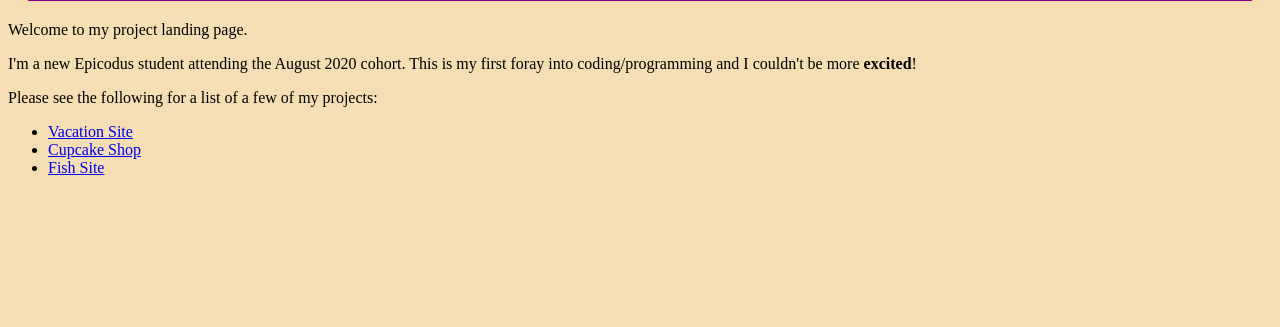
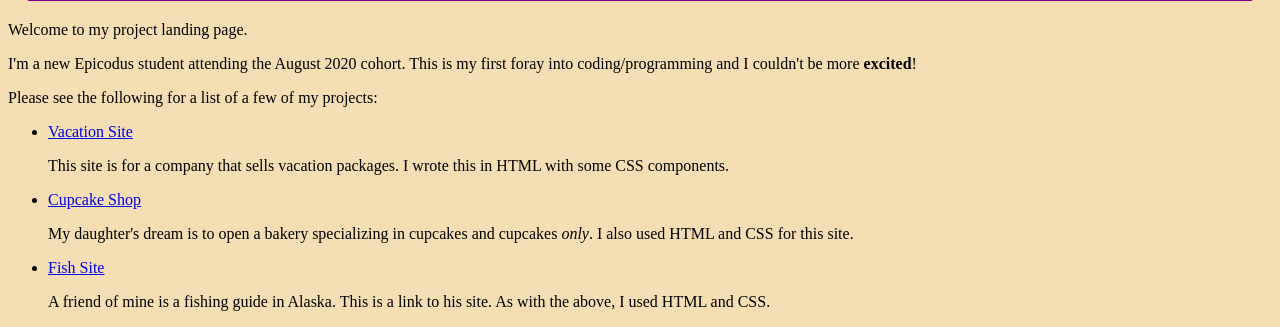
Before and after one commit to kolmansoifer/Portfolio-Landing-Page, a plain HTML site: page index.html in a window 1280 px wide. Shown: the part 527-854 px from the top of the page. Before the commit the page ends 800 px from the top, so only its background shows below. Drawn offline with Linux system fonts and the light colour scheme.

Commit message:
Adds descriptors for the links in my ul

```diff
--- a/index.html
+++ b/index.html
@@ -17,8 +17,11 @@
   <p>Please see the following for a list of a few of my projects:</p>
     <ul>
       <li><a href="https://github.com/kolmansoifer/vacation-site">Vacation Site</a></li>
+      <p>This site is for a company that sells vacation packages.  I wrote this in HTML with some CSS components.</p>
       <li><a href="https://github.com/kolmansoifer/cupcake-shop">Cupcake Shop</a></li>
+      <p>My daughter's dream is to open a bakery specializing in cupcakes and cupcakes <em>only</em>.  I also used HTML and CSS for this site.</p>
       <li><a href="https://github.com/kolmansoifer/fish">Fish Site</a></li>
+      <p>A friend of mine is a fishing guide in Alaska.  This is a link to his site.  As with the above, I used HTML and CSS.</p>
     </ul>
 
 </body>
```
